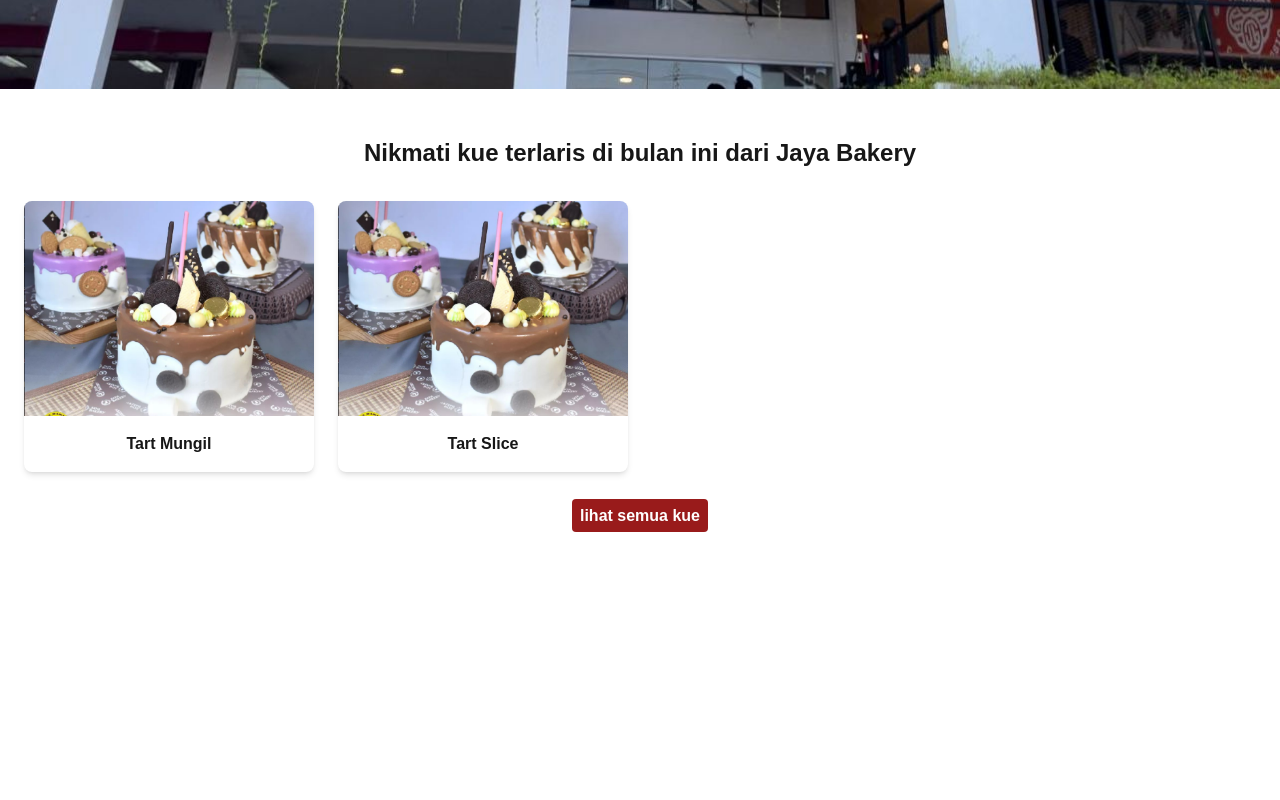
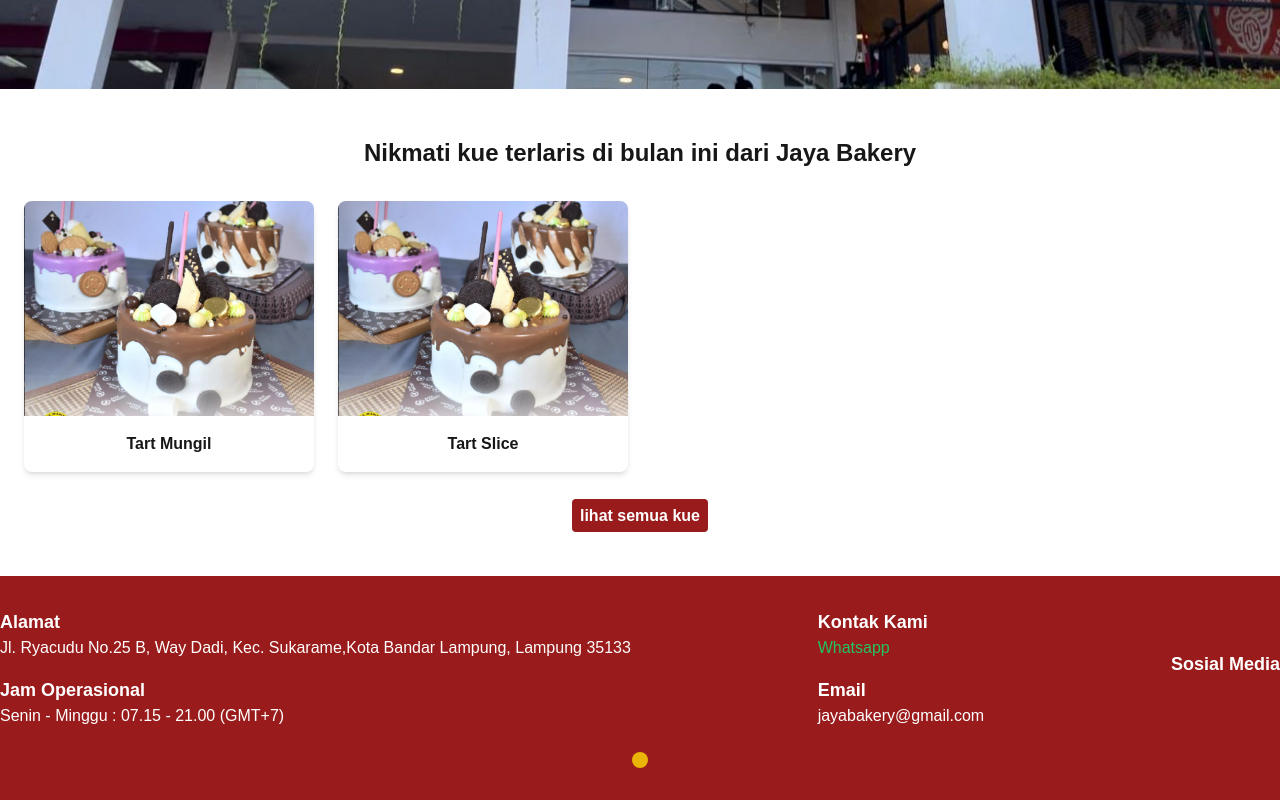
Before and after one commit to jefritirta30/nirwana-santika, a Next.js app: page / in a window 1280 px wide. Shown: the part 609-1409 px from the top of the page. Before the commit the page ends 1185 px from the top, so only its background shows below. Built offline with nearby package versions, Linux system fonts and the light colour scheme.

Commit message:
azis : membuat footer

```diff
--- a/app/layout.tsx
+++ b/app/layout.tsx
@@ -2,6 +2,7 @@ import type { Metadata } from "next";
 import { Geist, Geist_Mono } from "next/font/google";
 import "./globals.css";
 import Navbar from "@/components/Navbar";
+import Footer from "@/components/Footer";
 
 const geistSans = Geist({
   variable: "--font-geist-sans",
@@ -32,6 +33,7 @@ export default function RootLayout({
           <Navbar/>
         </header>
         {children}
+        <Footer />
       </body>
     </html>
   );
--- /dev/null
+++ b/components/Footer.tsx
@@ -0,0 +1,44 @@
+import React from "react";
+const Footer = () => {
+  return (
+    <footer className="bg-red-800 text-white py-8">
+      <div className="container mx-auto flex flex-col md:flex-row justify-between items-center text-center md:text-left">
+        <div className="mb-6 md:mb-0">
+          <h2 className="font-bold text-lg">Alamat</h2>
+          <p>
+            Jl. Ryacudu No.25 B, Way Dadi, Kec. Sukarame,Kota Bandar Lampung,
+            Lampung 35133
+          </p>
+          <h2 className="font-bold text-lg mt-4">Jam Operasional</h2>
+          <p>Senin - Minggu : 07.15 - 21.00 (GMT+7)</p>
+        </div>
+        <div className="mb-6 md:mb-0">
+          <h2 className="font-bold text-lg">Kontak Kami</h2>
+          <p className="text-green-500">Whatsapp</p>
+          <h2 className="font-bold text-lg mt-4">Email</h2>
+          <p>jayabakery@gmail.com</p>
+        </div>
+        <div>
+          <h2 className="font-bold text-lg">Sosial Media</h2>
+          <div className="flex justify-center md:justify-start space-x-4 mt-2">
+            <a href="#" className="text-white">
+              <i className="fab fa-facebook-f"></i>
+            </a>
+            <a href="#" className="text-white">
+              <i className="fab fa-instagram"></i>
+            </a>
+            <a href="#" className="text-white">
+              <i className="fab fa-twitter"></i>
+            </a>
+          </div>
+        </div>
+      </div>
+      <div className="flex justify-center mt-6">
+        <a href="#" className="bg-yellow-500 text-maroon-900 p-2 rounded-full">
+          <i className="fas fa-arrow-up"></i>
+        </a>
+      </div>
+    </footer>
+  );
+};
+export default Footer;
```
